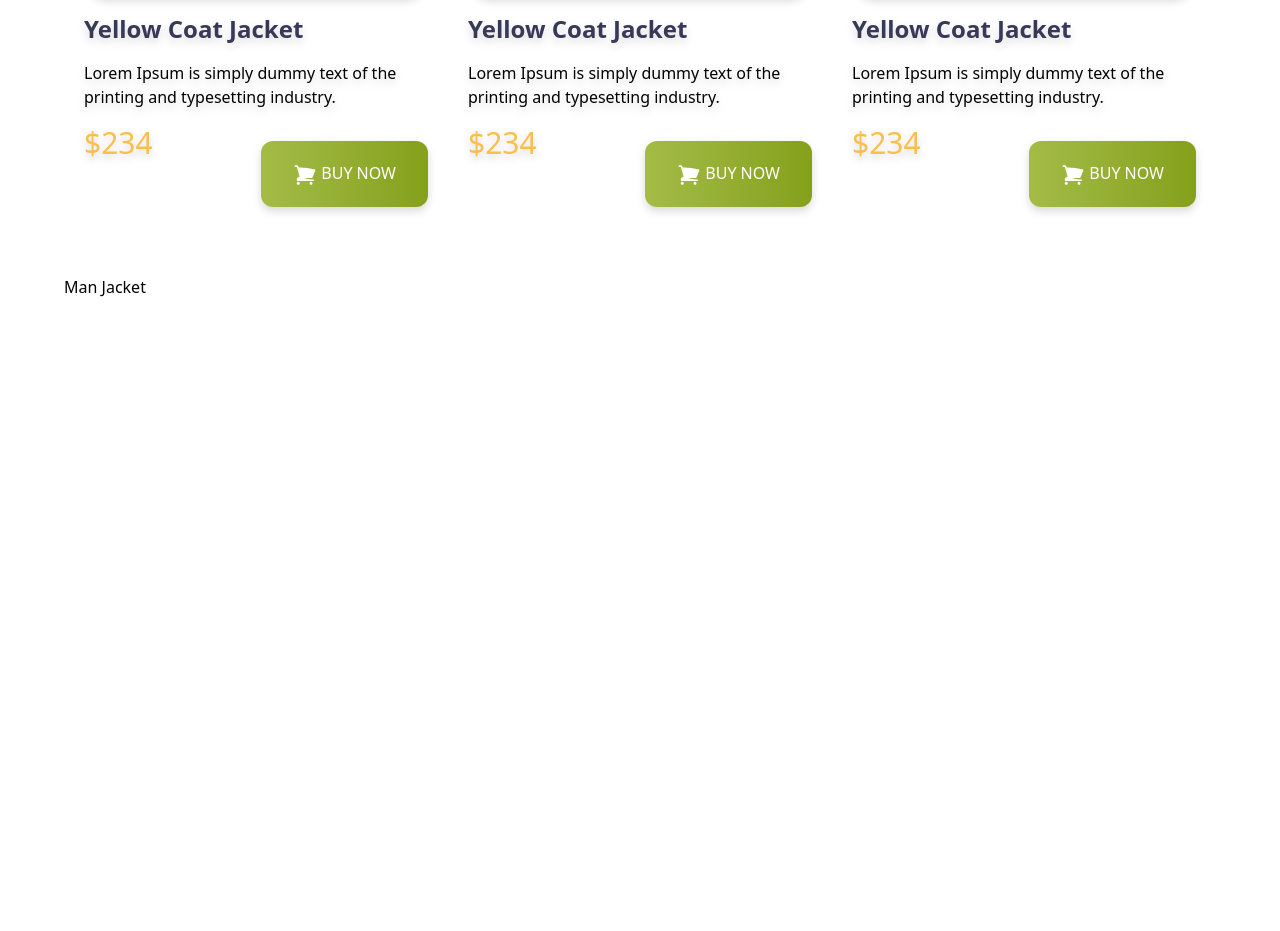
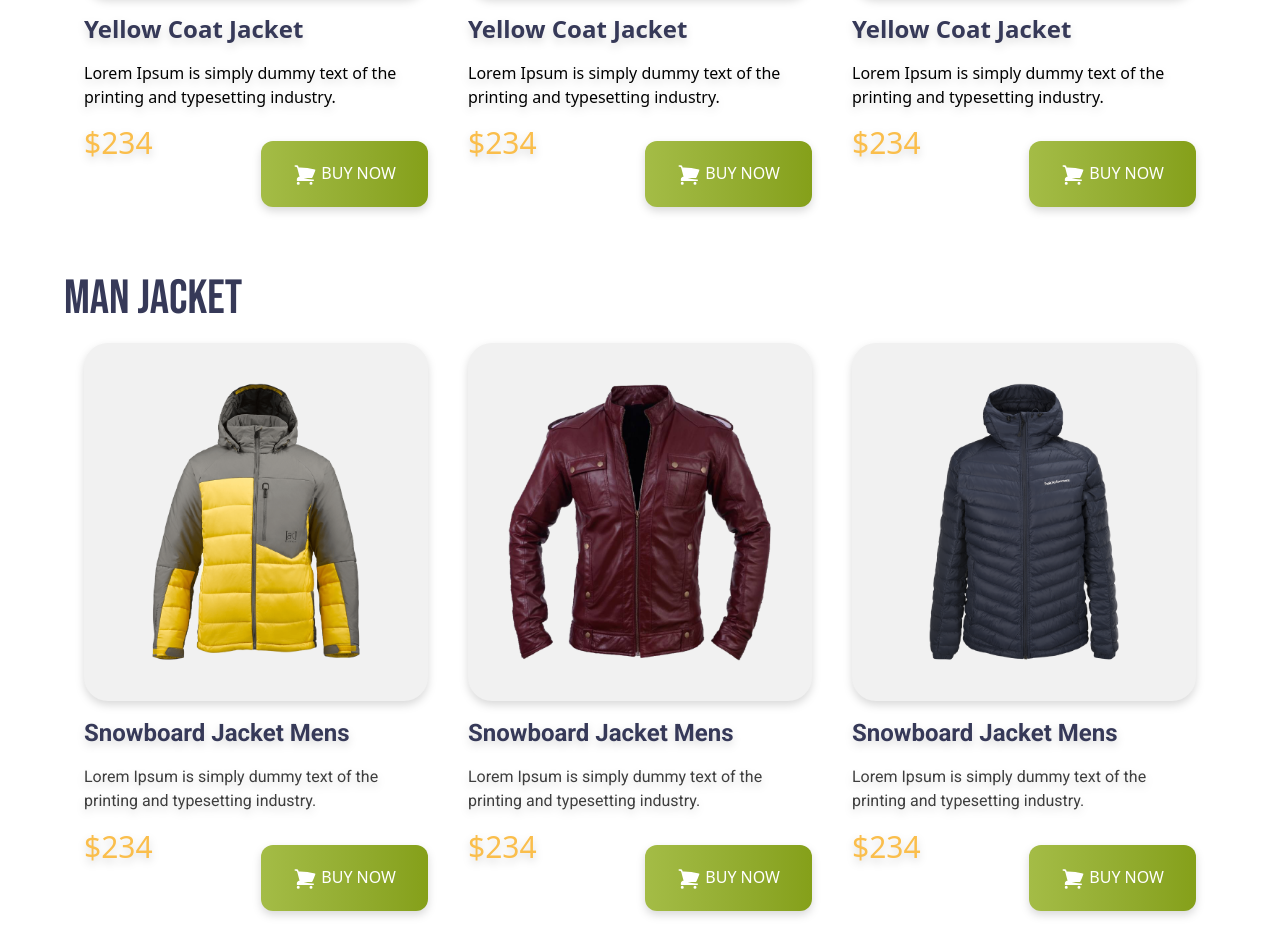
Before and after one commit to nuralam53/penguin-fashion, a plain HTML site: page index.html in a window 1280 px wide. Shown: the part 1018-1949 px from the top of the page. Before the commit the page ends 1317 px from the top, so only its background shows below. Drawn offline with nearby package versions, Linux system fonts and the light colour scheme.

Commit message:
man card completed

```diff
--- a/index.html
+++ b/index.html
@@ -71,7 +71,11 @@
         <div class="grid grid-cols-1 md:grid-cols-2 lg:grid-cols-3">
           <!-- woman jacket card-1-->
           <div class="p-5 rounded-3xl space-y-4 drop-shadow-lg">
-            <img class="p-5 bg-[#F1F1F1] rounded-3xl " src="images/jacket-1.png" alt="" />
+            <img
+              class="p-5 bg-[#F1F1F1] rounded-3xl"
+              src="images/jacket-1.png"
+              alt=""
+            />
             <h4 class="text-2xl text-[#363958] font-bold">
               Yellow Coat Jacket
             </h4>
@@ -104,7 +108,11 @@
           </div>
           <!-- woman jacket card-2 -->
           <div class="p-5 rounded-3xl space-y-4 drop-shadow-lg">
-            <img class="p-5 bg-[#F1F1F1] rounded-3xl " src="images/jacket-2.png" alt="" />
+            <img
+              class="p-5 bg-[#F1F1F1] rounded-3xl"
+              src="images/jacket-2.png"
+              alt=""
+            />
             <h4 class="text-2xl text-[#363958] font-bold">
               Yellow Coat Jacket
             </h4>
@@ -137,7 +145,11 @@
           </div>
           <!-- woman jacket card-3 -->
           <div class="p-5 rounded-3xl space-y-4 drop-shadow-lg">
-            <img class="p-5 bg-[#F1F1F1] rounded-3xl " src="images/jacket-3.png" alt="" />
+            <img
+              class="p-5 bg-[#F1F1F1] rounded-3xl"
+              src="images/jacket-3.png"
+              alt=""
+            />
             <h4 class="text-2xl text-[#363958] font-bold">
               Yellow Coat Jacket
             </h4>
@@ -171,13 +183,123 @@
         </div>
       </section>
       <!-- man jacket -->
-       <section>
-        <h3>Man Jacket</h3>
+      <section>
+        <h3 class="bebas-neue uppercase text-5xl text-[#363958]">Man Jacket</h3>
         <!-- man jacket container -->
-         <div>
-
-         </div>
-       </section>
+        <div class="grid grid-cols-1 md:grid-cols-2 lg:grid-cols-3">
+          <!-- man jacket card-1 -->
+          <div class="p-5 rounded-3xl space-y-4 drop-shadow-lg">
+            <img
+              class="bg-[#F1F1F1] rounded-3xl p-10"
+              src="images/jacket-4.png"
+              alt=""
+            />
+            <h4 class="roboto font-bold text-2xl text-[#363958]">
+              Snowboard Jacket Mens
+            </h4>
+            <p class="roboto text-base text-[#3E3E3E]">
+              Lorem Ipsum is simply dummy text of the printing and typesetting
+              industry.
+            </p>
+            <div class="flex justify-between">
+              <h2 class="text-[#FABE4C] text-3xl">$234</h2>
+              <button
+                class="bg-green-400 py-5 px-8 rounded-xl font-medium text-white bg-gradient-to-r from-[#A4BC46] to-[#85A019] ... mt-4"
+              >
+                <svg
+                  xmlns="http://www.w3.org/2000/svg"
+                  fill="white"
+                  viewBox="0 0 24 24"
+                  stroke-width="1.5"
+                  stroke="currentColor"
+                  class="size-6 text-white inline"
+                >
+                  <path
+                    stroke-linecap="round"
+                    stroke-linejoin="round"
+                    d="M2.25 3h1.386c.51 0 .955.343 1.087.835l.383 1.437M7.5 14.25a3 3 0 0 0-3 3h15.75m-12.75-3h11.218c1.121-2.3 2.1-4.684 2.924-7.138a60.114 60.114 0 0 0-16.536-1.84M7.5 14.25 5.106 5.272M6 20.25a.75.75 0 1 1-1.5 0 .75.75 0 0 1 1.5 0Zm12.75 0a.75.75 0 1 1-1.5 0 .75.75 0 0 1 1.5 0Z"
+                  />
+                </svg>
+                BUY NOW
+              </button>
+            </div>
+          </div>
+          <!-- man jacket card-2 -->
+          <div class="p-5 rounded-3xl space-y-4 drop-shadow-lg">
+            <img
+              class="bg-[#F1F1F1] rounded-3xl p-10"
+              src="images/jacket-5.png"
+              alt=""
+            />
+            <h4 class="roboto font-bold text-2xl text-[#363958]">
+              Snowboard Jacket Mens
+            </h4>
+            <p class="roboto text-base text-[#3E3E3E]">
+              Lorem Ipsum is simply dummy text of the printing and typesetting
+              industry.
+            </p>
+            <div class="flex justify-between">
+              <h2 class="text-[#FABE4C] text-3xl">$234</h2>
+              <button
+                class="bg-green-400 py-5 px-8 rounded-xl font-medium text-white bg-gradient-to-r from-[#A4BC46] to-[#85A019] ... mt-4"
+              >
+                <svg
+                  xmlns="http://www.w3.org/2000/svg"
+                  fill="white"
+                  viewBox="0 0 24 24"
+                  stroke-width="1.5"
+                  stroke="currentColor"
+                  class="size-6 text-white inline"
+                >
+                  <path
+                    stroke-linecap="round"
+                    stroke-linejoin="round"
+                    d="M2.25 3h1.386c.51 0 .955.343 1.087.835l.383 1.437M7.5 14.25a3 3 0 0 0-3 3h15.75m-12.75-3h11.218c1.121-2.3 2.1-4.684 2.924-7.138a60.114 60.114 0 0 0-16.536-1.84M7.5 14.25 5.106 5.272M6 20.25a.75.75 0 1 1-1.5 0 .75.75 0 0 1 1.5 0Zm12.75 0a.75.75 0 1 1-1.5 0 .75.75 0 0 1 1.5 0Z"
+                  />
+                </svg>
+                BUY NOW
+              </button>
+            </div>
+          </div>
+          <!-- man jacket card-3-->
+          <div class="p-5 rounded-3xl space-y-4 drop-shadow-lg">
+            <img
+              class="bg-[#F1F1F1] rounded-3xl p-10"
+              src="images/jacket-6.png"
+              alt=""
+            />
+            <h4 class="roboto font-bold text-2xl text-[#363958]">
+              Snowboard Jacket Mens
+            </h4>
+            <p class="roboto text-base text-[#3E3E3E]">
+              Lorem Ipsum is simply dummy text of the printing and typesetting
+              industry.
+            </p>
+            <div class="flex justify-between">
+              <h2 class="text-[#FABE4C] text-3xl">$234</h2>
+              <button
+                class="bg-green-400 py-5 px-8 rounded-xl font-medium text-white bg-gradient-to-r from-[#A4BC46] to-[#85A019] ... mt-4"
+              >
+                <svg
+                  xmlns="http://www.w3.org/2000/svg"
+                  fill="white"
+                  viewBox="0 0 24 24"
+                  stroke-width="1.5"
+                  stroke="currentColor"
+                  class="size-6 text-white inline"
+                >
+                  <path
+                    stroke-linecap="round"
+                    stroke-linejoin="round"
+                    d="M2.25 3h1.386c.51 0 .955.343 1.087.835l.383 1.437M7.5 14.25a3 3 0 0 0-3 3h15.75m-12.75-3h11.218c1.121-2.3 2.1-4.684 2.924-7.138a60.114 60.114 0 0 0-16.536-1.84M7.5 14.25 5.106 5.272M6 20.25a.75.75 0 1 1-1.5 0 .75.75 0 0 1 1.5 0Zm12.75 0a.75.75 0 1 1-1.5 0 .75.75 0 0 1 1.5 0Z"
+                  />
+                </svg>
+                BUY NOW
+              </button>
+            </div>
+          </div>
+        </div>
+      </section>
     </main>
     <footer></footer>
   </body>
```
